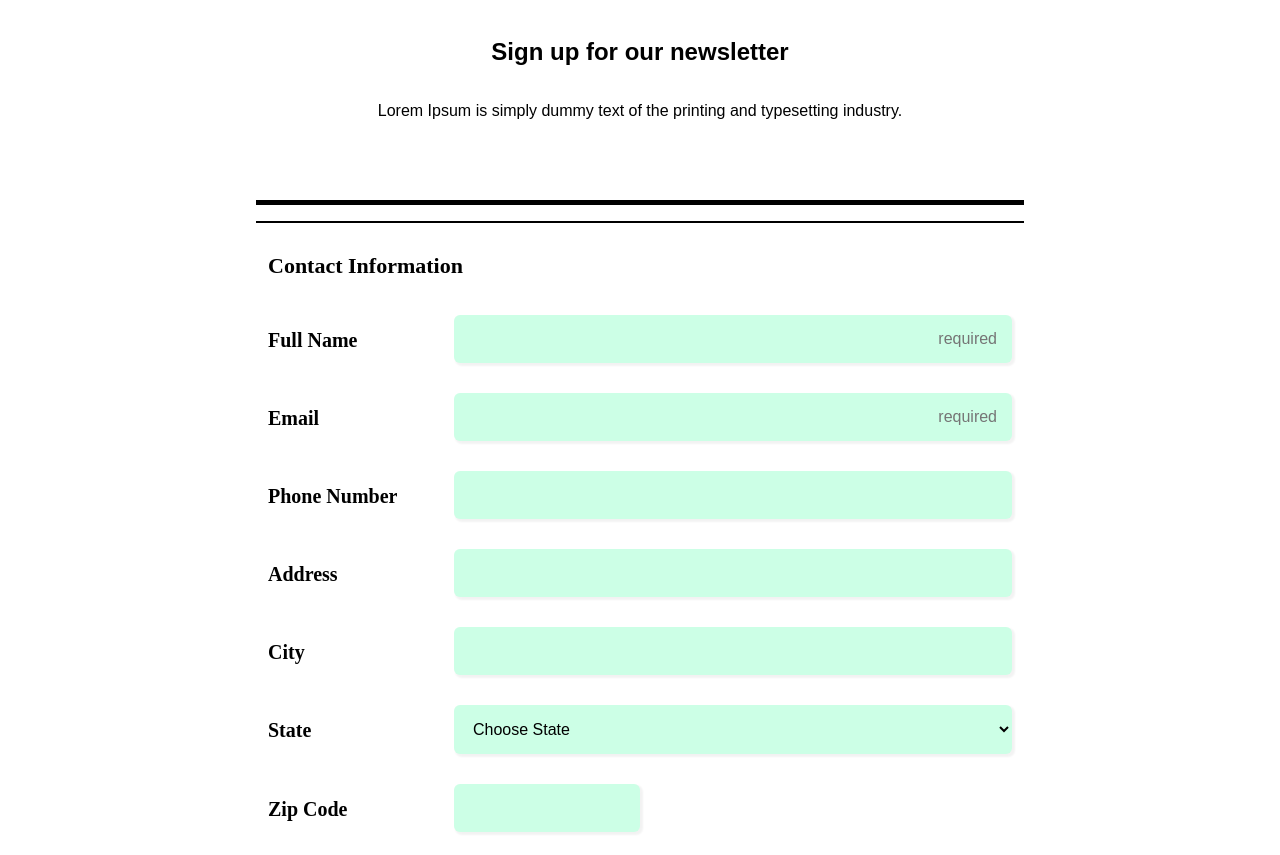
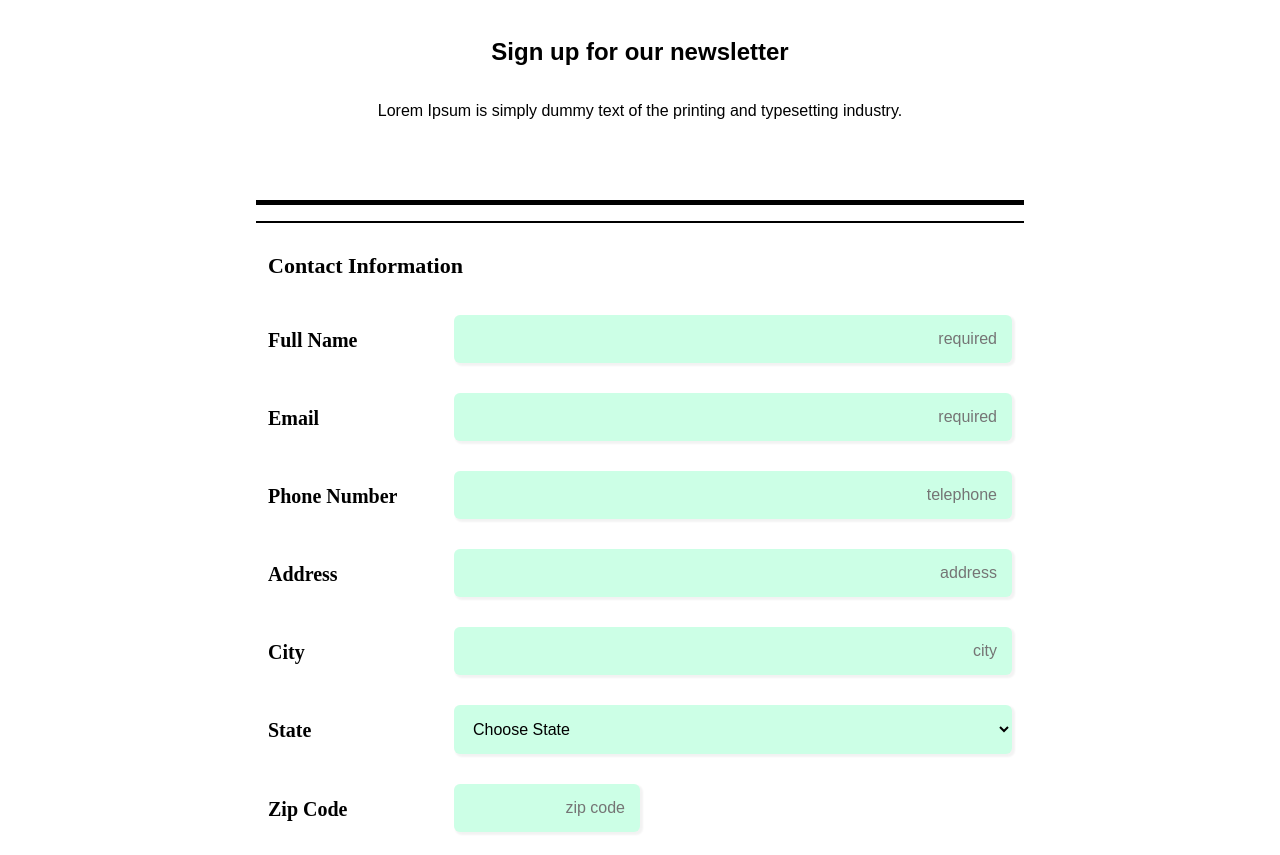
Before and after one commit to AlejandroBryan/formpages-io, a plain HTML site: page index.html in a window 1280 px wide. Shown: the part 97-952 px from the top of the page. Drawn offline with Linux system fonts and the light colour scheme; a web font is replaced by a local one.

Commit message:
Add files via upload

```diff
--- a/css/style.css
+++ b/css/style.css
@@ -113,6 +113,10 @@ select {
 /*********animation section***********/
 /*********animation section***********/
 
+:focus{
+	transition: all 8s;
+}
+
 input[type="text"]:focus {
 	background: white;
 	transform: scale(1.2);
@@ -136,7 +140,7 @@ input[type="email"]:focus {
 
 select:focus {
 	transform: scale(1.2);
-	background-color: white;
+	background: white;
 	color: black;
 }
 
@@ -145,6 +149,7 @@ textarea:focus {
 	background-color: white;
 	color: black;
 	border: 2px solid black;
+	opacity: 0.5;
 }
 
 
--- a/index.html
+++ b/index.html
@@ -45,17 +45,17 @@
 				</div>
 				<div class="user-info">
 					<label for="phone">Phone Number</label>
-					<input type="tel" name="phone" id="phone">
+					<input type="tel" name="phone" id="phone" placeholder="telephone">
 
 				</div>
 				<div class="user-info">
 					<label for="address">Address</label>
-					<input type="text" name="address" id="address"><br />
+					<input type="text" name="address" id="address" placeholder="address"><br />
 				</div>
 				<div class="user-info">
 
 					<label for="city">City</label>
-					<input type="text" name="city" id="city">
+					<input type="text" name="city" id="city" placeholder="city">
 					<br />
 				</div>
 
@@ -119,7 +119,7 @@
 				</div>
 				<div class="user-info">
 					<label for="zip">Zip Code</label>
-					<input type="text" name="zip" id="zip" pattern="[0-9]{5}]">
+					<input type="text" name="zip" id="zip" placeholder="zip code">
 
 
 				</div>
```
